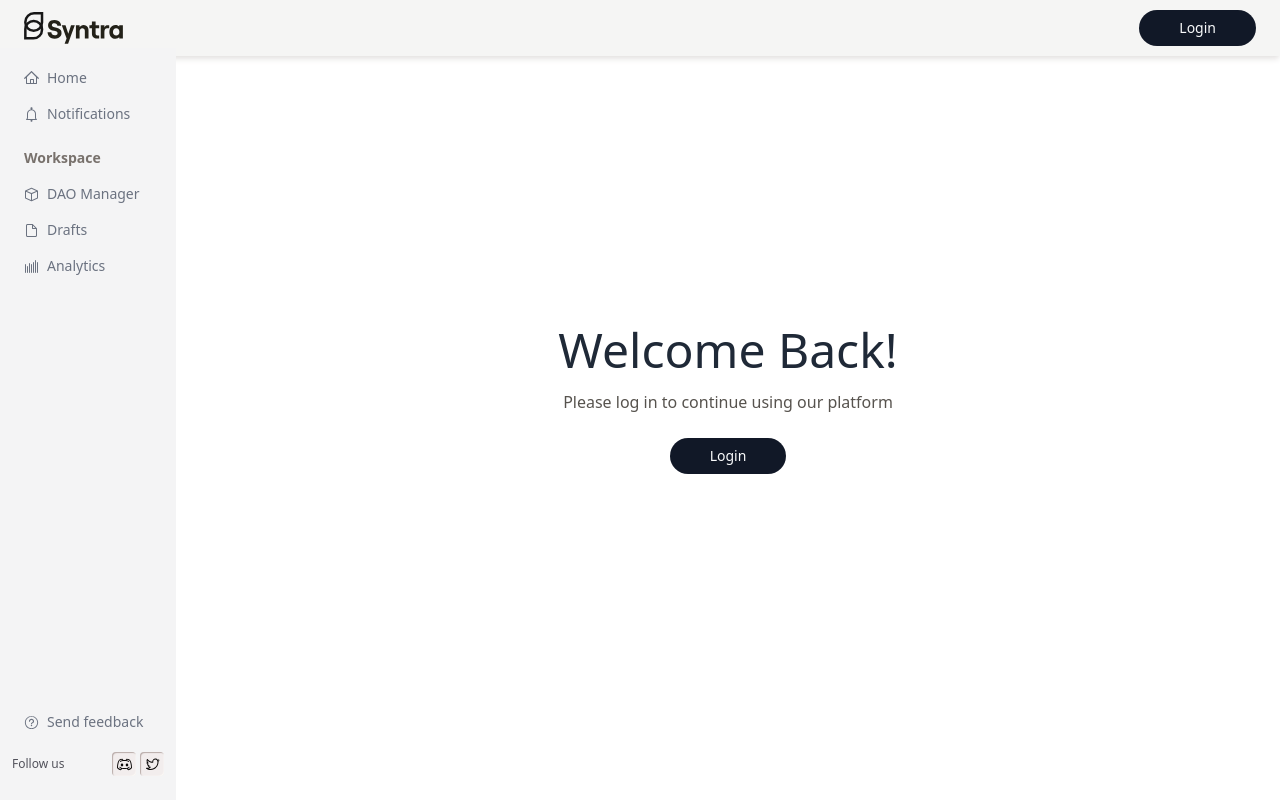
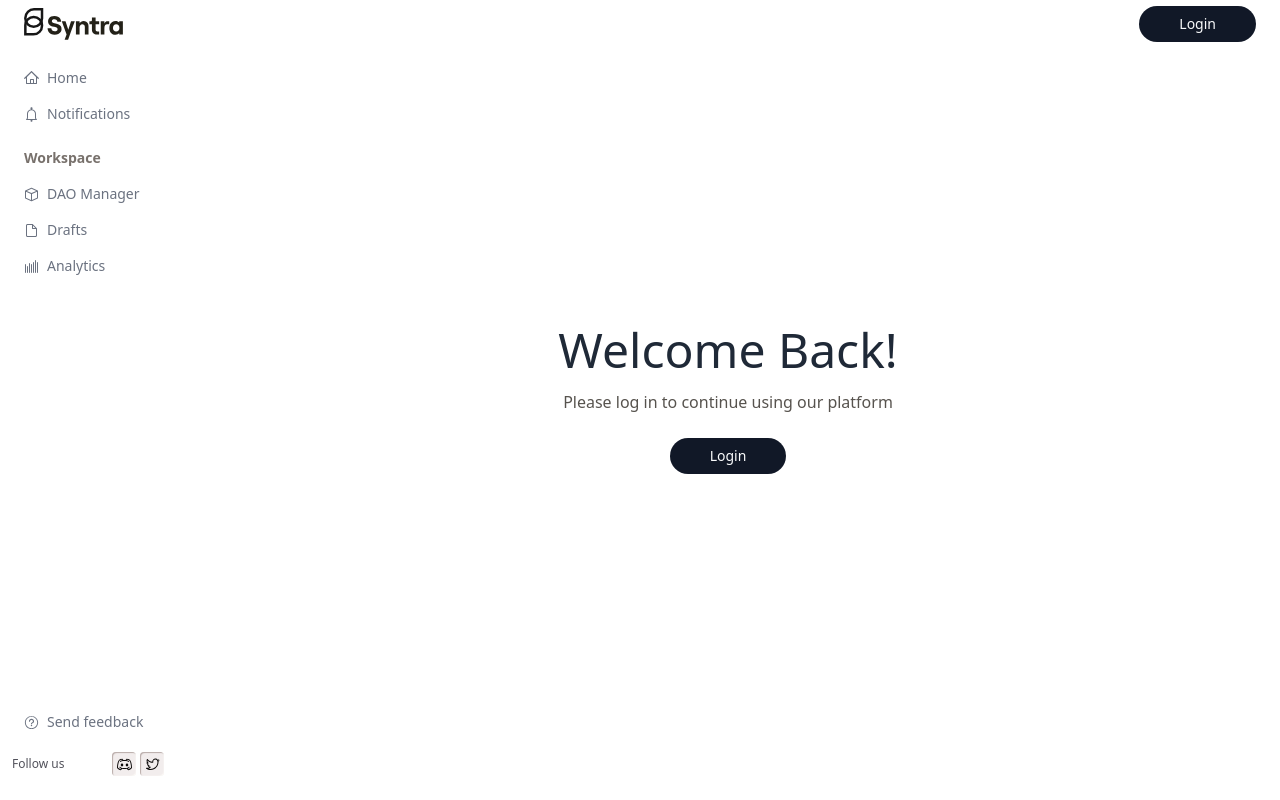
Before and after one commit to syntra-pro/syntra-app, a Next.js app: page /home in a window 1280 px wide. Built offline with nearby package versions, Linux system fonts and the light colour scheme; no server answers.

Commit message:
feat(UI) Adds DAO colors and Logos

```diff
--- /dev/null
+++ b/src/app/components/contexts/DAOContext.tsx
@@ -0,0 +1,31 @@
+"use client";
+
+import { ReactNode, createContext, useContext, useState } from "react";
+
+interface DAOContextProps {
+  logo: string;
+  setLogo: (logo: string) => void;
+  color: string;
+  setColor: (color: string) => void;
+}
+
+const DAOContext = createContext<DAOContextProps | undefined>(undefined);
+
+export const useDAO = () => {
+  const context = useContext(DAOContext);
+  if (!context) {
+    throw new Error("useDAO must be used inside DAOProvider");
+  }
+  return context;
+};
+
+export const DAOProvider = ({ children }: { children: ReactNode }) => {
+  const [logo, setLogo] = useState<string>("");
+  const [color, setColor] = useState<string>("");
+
+  return (
+    <DAOContext.Provider value={{ logo, setLogo, color, setColor }}>
+      {children}
+    </DAOContext.Provider>
+  );
+};
--- a/src/app/components/ui/HeadBar.tsx
+++ b/src/app/components/ui/HeadBar.tsx
@@ -19,6 +19,7 @@ import Link from "next/link";
 import { LoginButton } from "./LoginButton";
 // import WorldIDVerifier from "../WorldBadge";
 import { useAuth } from "../contexts/AuthContext";
+import { useDAO } from "../contexts/DAOContext";
 import { useParams } from "next/navigation";
 
 // import { LoginButton } from "./LoginButton";
@@ -39,6 +40,7 @@ export const HeadBar = ({ showDropdown = false }: HeadBarProps) => {
   const [address, setAddress] = useState<boolean>(false);
   const par = useParams();
   const id = par.id as string;
+  const { logo, color } = useDAO();
 
   useEffect(() => {
     if (!user) {
@@ -49,18 +51,17 @@ export const HeadBar = ({ showDropdown = false }: HeadBarProps) => {
 
   return (
     <header
-      className="fixed top-0 left-0 right-0 z-30 flex h-14 w-full items-center
-      bg-stone-100
-      dark:bg-stone-950
-      shadow-md
+      className={`fixed top-0 left-0 right-0 z-30 flex h-12 w-full items-center
+      bg-${color}-100
+      dark:bg-${color}-900
       shadow-stone-200
-      border-stone-300
-      dark:shadow-black "
+      border-${color}-300
+       dark:bg-opacity-50`}
     >
       <div className="containers flex items-center w-full justify-between px-4 md:px-6">
         <>
           <Link className="w-44 flex items-center gap-2" href="/">
-            <div className="flex items-start">
+            <div className="flex items-start dark:invert ">
               <svg
                 width="98.88"
                 height="32"
@@ -116,9 +117,13 @@ export const HeadBar = ({ showDropdown = false }: HeadBarProps) => {
             )}
           </span>
         </>
-        <div className="w-full text-center text-lg">
-          {id?.length > 0 &&
-            id.charAt(0).toUpperCase() + id.slice(1).toLowerCase()}
+        <div className="w-full text-center flex justify-center text-lg">
+          {logo === "" ? (
+            id?.length > 0 &&
+            id.charAt(0).toUpperCase() + id.slice(1).toLowerCase()
+          ) : (
+            <div dangerouslySetInnerHTML={{ __html: logo }} />
+          )}
         </div>
 
         {/* <WorldIDVerifier /> */}
--- a/src/app/daos/[id]/page.tsx
+++ b/src/app/daos/[id]/page.tsx
@@ -16,6 +16,7 @@ import { getCalendar } from "../../../lib/calendar";
 import { getDocument } from "../../../lib/firestore";
 import { localTime } from "../../../lib/utils";
 import { useAuth } from "../../components/contexts/AuthContext";
+import { useDAO } from "../../components/contexts/DAOContext";
 import { useParams } from "next/navigation";
 import { useWallets } from "@privy-io/react-auth";
 
@@ -51,6 +52,7 @@ export default function TokenPage({ params }: { params: { id: string } }) {
   const [daoSettings, setDaoSettings] = useState<DaoLink[]>([]);
   const [daoTemplates, setDaoTemplates] = useState<DaoLink[]>([]);
   const [calendarId, setCalendarId] = useState("");
+  const { logo, setLogo, color, setColor } = useDAO();
   const [loading, setLoading] = useState(true);
   const [list, setList] = useState<any[]>([]);
   const [showCalendar, setShowCalendar] = useState(false);
@@ -64,8 +66,12 @@ export default function TokenPage({ params }: { params: { id: string } }) {
 
         setDaoLinks(docs?.links as DaoLink[]);
         setDaoSettings(docs?.settings as DaoLink[]);
+        setDaoTemplates(docs?.templates as DaoLink[]);
         setCalendarId(docs?.settings[0].google_calendar_id);
-        setDaoTemplates(docs?.templates as DaoLink[]);
+
+        setLogo(docs?.settings[0].logoSVG || "");
+        setColor(docs?.settings[0].tailwindColor || "stone");
+
         setLoading(false);
       } catch (err) {
         setError("Error fetching documents ");
--- a/src/app/layout.tsx
+++ b/src/app/layout.tsx
@@ -1,4 +1,5 @@
 import { AuthProvider } from "./components/contexts/AuthContext";
+import { DAOProvider } from "./components/contexts/DAOContext";
 import { NetworkProvider } from "./components/contexts/NetworkContext";
 import Providers from "./providers";
 import { VerificationProvider } from "./components/contexts/VerificationContext";
@@ -22,7 +23,9 @@ export default function RootLayout({
         <Providers>
           <NetworkProvider>
             <VerificationProvider>
-              <AuthProvider>{children}</AuthProvider>
+              <AuthProvider>
+                <DAOProvider>{children}</DAOProvider>
+              </AuthProvider>
             </VerificationProvider>
           </NetworkProvider>
         </Providers>
--- a/src/app/layouts/platformLayout.tsx
+++ b/src/app/layouts/platformLayout.tsx
@@ -10,9 +10,9 @@ import {
   FileIcon,
   HomeIcon,
   QuestionMarkCircledIcon,
-  QuestionMarkIcon,
   TwitterLogoIcon,
 } from "@radix-ui/react-icons";
+import { useEffect, useState } from "react";
 
 import { AnimatePresence } from "framer-motion";
 import FeedbackPopup from "../components/FeedbackPopup";
@@ -23,13 +23,17 @@ import { LoginButton } from "../components/ui/LoginButton";
 // import { NetworkProvider } from "../components/contexts/NetworkContext";
 // import Providers from "../providers";
 import { useAuth } from "../components/contexts/AuthContext";
-import { useState } from "react";
+import { useDAO } from "../components/contexts/DAOContext";
 
 // import { AuthProvider } from "../components/contexts/AuthContext";
 
 function MainContent({ children }: { children: React.ReactNode }) {
   const { authenticated, user, ready } = useAuth();
   // console.log("ready ", ready, authenticated);
+
+  // useEffect(()=>{
+
+  // },[logo])
 
   return (
     <>
@@ -65,6 +69,7 @@ export default function PlatformLayout({
   children: React.ReactNode;
 }) {
   const [feedback, setFeedback] = useState(false);
+  const { color } = useDAO();
 
   return (
     <>
@@ -85,10 +90,10 @@ export default function PlatformLayout({
 
           {/* sidebar */}
           <div
-            className="fixed left-0 top-12 bottom-0
+            className={`fixed left-0 top-12 bottom-0
                  z-30 flex w-44 justify-between
-                flex-col bg-zinc-100 p-3
-                dark:border-gray-800 dark:bg-gray-950"
+                flex-col bg-${color}-100 p-3
+                dark:border-${color}-800 dark:bg-${color}-900 dark:bg-opacity-50 `}
           >
             <nav className="flex flex-col">
               <Link
@@ -137,7 +142,6 @@ export default function PlatformLayout({
             <div className="flex flex-col text-center gap-3 mb-3">
               <button
                 onClick={() => setFeedback(true)}
-                // className="text-sm text-stone-500 px-3 py-2 rounded-md hover:bg-rose-200 bg-transparent"
                 className="rounded-md flex gap-2 items-center px-3 py-2 text-sm font-medium text-gray-500 transition-colors hover:bg-rose-200 hover:text-gray-900 focus:bg-rose-200 focus:text-gray-900 dark:text-gray-400 dark:hover:bg-gray-800 dark:hover:text-gray-50 dark:focus:bg-gray-800 dark:focus:text-gray-50"
               >
                 <QuestionMarkCircledIcon />
```
Also changed, not shown: src/app/components/contexts/AllWhite_vertical_RGB.svg (added), src/app/components/contexts/WhiteText_horizontal_RGB.svg (added).
